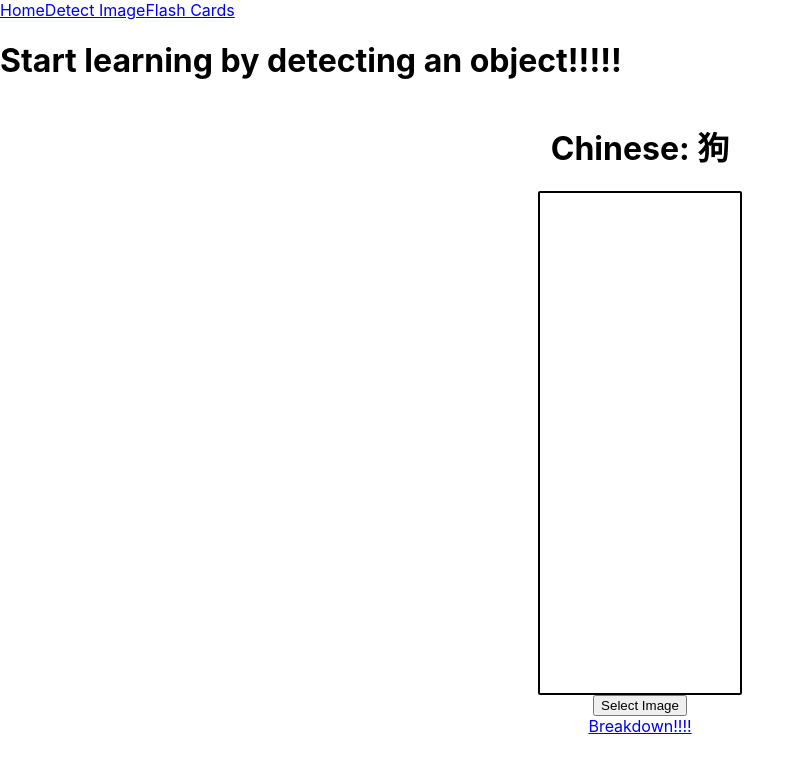
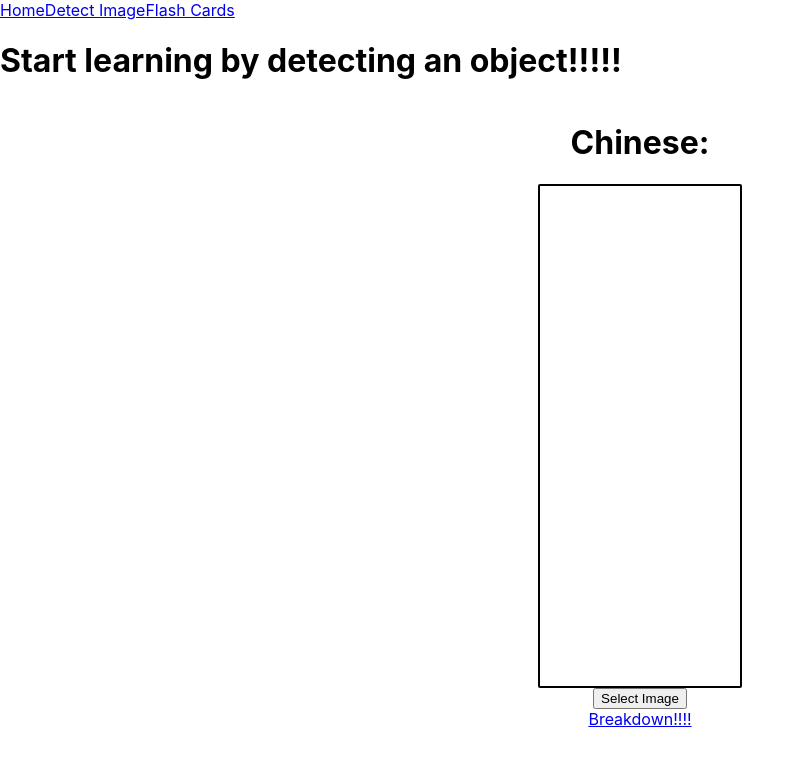
Before and after one commit to jono881/2021-Hackathon, a React (Create React App) app: page /detect in a window 1280 px wide. Shown: the top 770 px of the page, without its empty margins (0-804 px from the left). Built offline with nearby package versions, Linux system fonts and the light colour scheme.

Commit message:
added local cache to reducerrequests to translation app

```diff
--- a/src/components/ObjectDetector/ObjectDetector.js
+++ b/src/components/ObjectDetector/ObjectDetector.js
@@ -9,13 +9,7 @@ import { Link } from 'react-router-dom';
 export function ObjectDetector() {
     const fileInputRef = useRef();
     const [imageData, setImageData] = useState(null);
-
-    const dummyData = {
-        chinese: "狗",
-        english: "dog"
-    }
-
-    const [translation, setTranslation ] = useState(dummyData);
+    const [translation, setTranslation ] = useState({});
 
     const openFilePicker = () => {
         if (fileInputRef.current) {
@@ -49,7 +43,13 @@ export function ObjectDetector() {
         const model = await cocoSsd.load({});
         const predictions = await model.detect(imageElement, 2);
         console.log("Predictions: ", predictions[0].class);
-        translateObjectName(predictions[0].class);
+        if (!isStoredInSession()) {
+            translateObjectName(predictions[0].class);
+        }
+    }
+
+    const isStoredInSession = () => {
+        return (window.sessionStorage.getItem("translation") != null);
     }
 
     const translateObjectName = async(word) => {
@@ -76,6 +76,7 @@ export function ObjectDetector() {
                 english: word,
                 chinese: response.data[0].translations[0].text
             });
+            window.sessionStorage.setItem("translation", {english: word, chinese: response.data[0].translations[0].text});
             console.log(JSON.stringify(response.data[0], null, 4));
         });
     }
```
